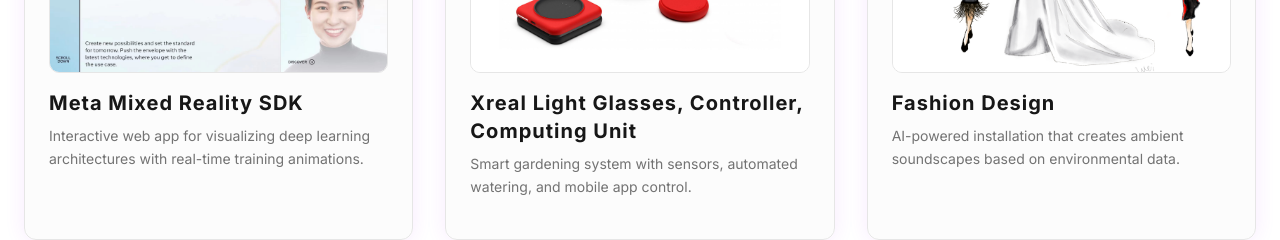
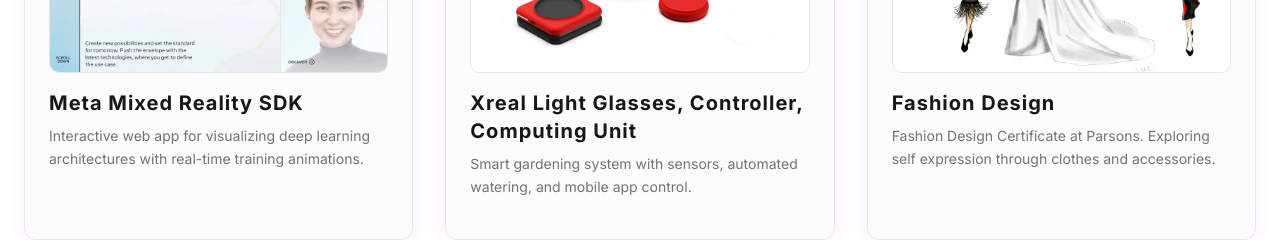
Before and after one commit to xiaomenghuan511/byte-brush-bytes, a React (Vite) app: page / in a window 1280 px wide. Shown: the part 3320-3560 px from the top of the page. Built offline with nearby package versions, Linux system fonts and the light colour scheme.

Commit message:
Update project description
Updated the description for the "AI-powered installation" project to "Fashion Design Certificate at Parsons. Exploring self expression through clothes and accessories."

```diff
--- a/src/components/Projects.tsx
+++ b/src/components/Projects.tsx
@@ -33,7 +33,7 @@ const Projects = () => {
   }, {
     id: '3',
     title: 'Fashion Design',
-    description: 'AI-powered installation that creates ambient soundscapes based on environmental data.',
+    description: 'Fashion Design Certificate at Parsons. Exploring self expression through clothes and accessories.',
     category: 'art',
     tags: ['Python', 'Max/MSP', 'Machine Learning', 'Audio'],
     image: '/lovable-uploads/38909618-ae7f-4f78-8dc7-df602327be30.png',
```
